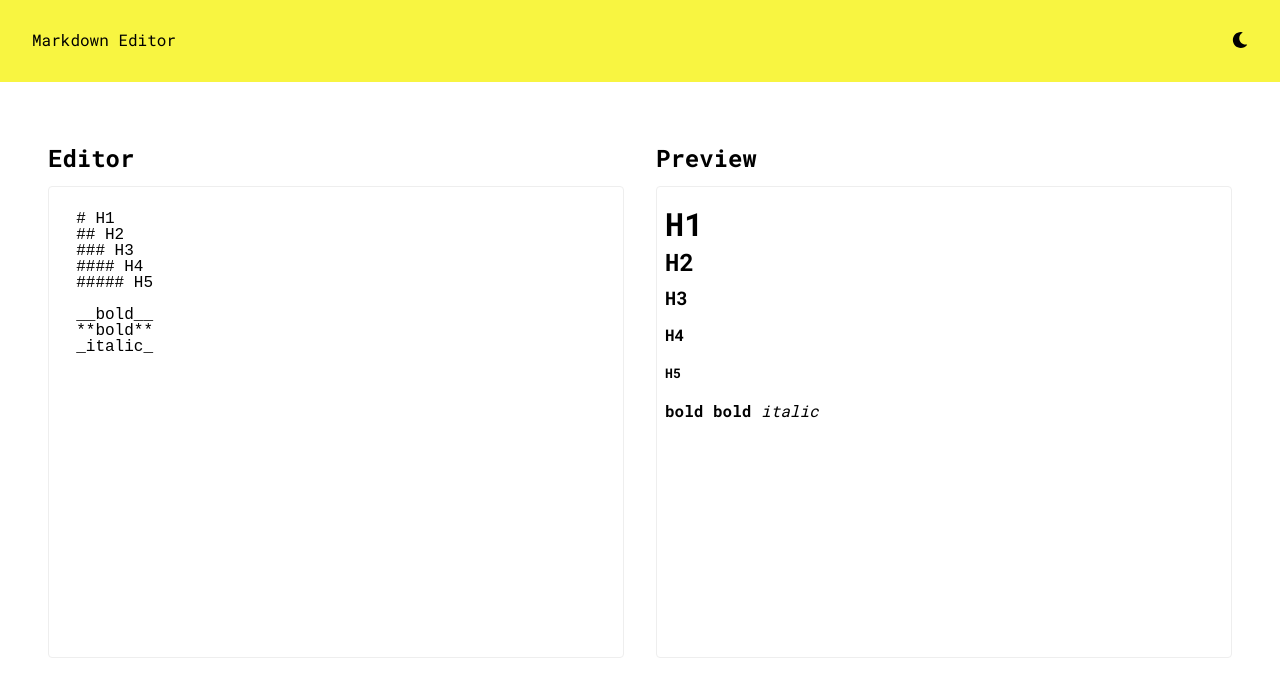
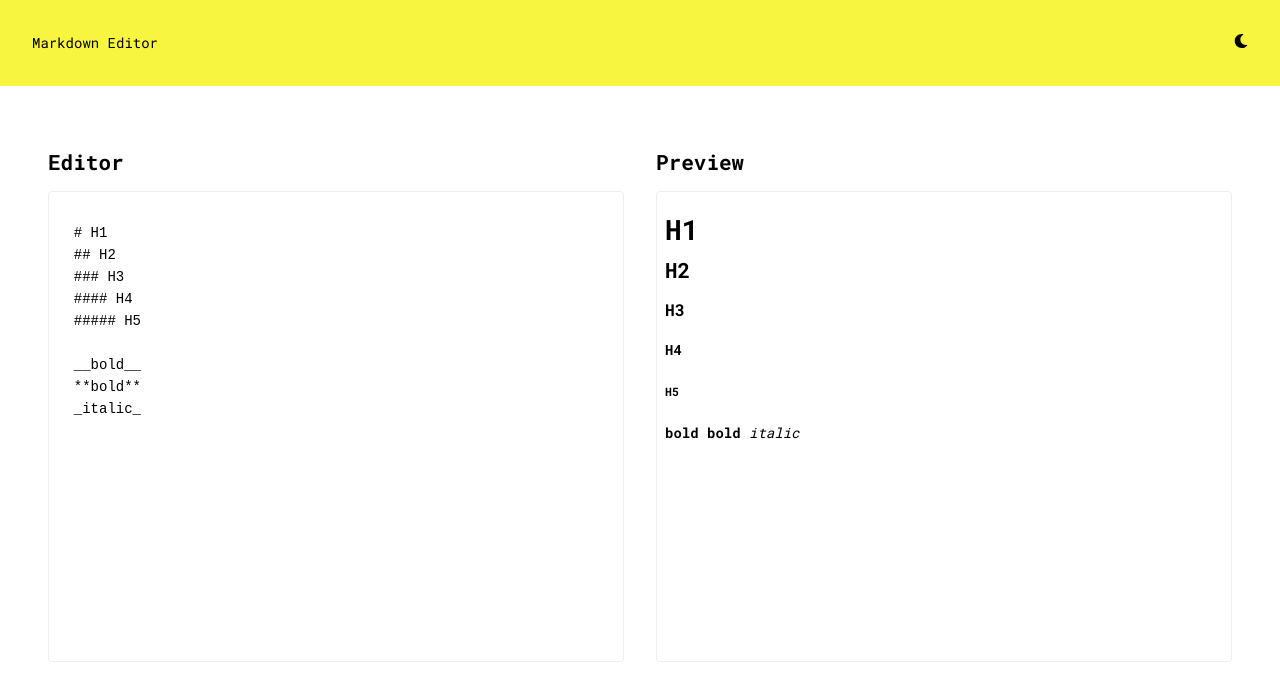
Before and after one commit to ashwamegh/react-typescript-markdown-editor, a React (Create React App) app: page / in a window 1280 px wide. Shown: the top 700 px of the page. Built offline with nearby package versions, Linux system fonts and the light colour scheme.

Commit message:
updated font size and line height

```diff
--- a/src/index.css
+++ b/src/index.css
@@ -3,8 +3,8 @@ body {
   font-family: 'Roboto Mono', sans-serif;
   -webkit-font-smoothing: antialiased;
   -moz-osx-font-smoothing: grayscale;
-  font-size: 16px;
-  line-height: 16px;
+  font-size: 14px;
+  line-height: 22px;
   letter-spacing: 0;
   box-sizing: border-box;
 }
```
